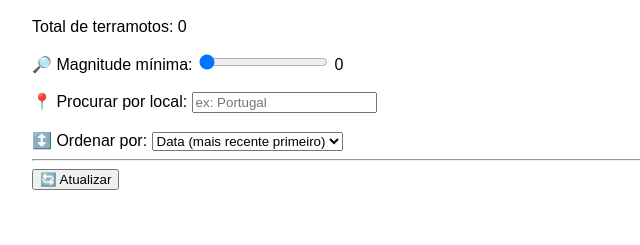
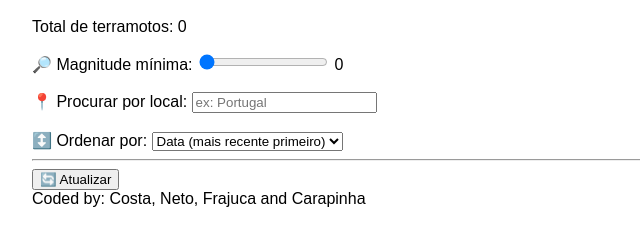
Before and after one commit to joaofrajuca/Monitor_Terramotos, a plain HTML site: page index.html in a window 1280 px wide. Shown: the part 73-318 px from the top of the page, without its empty margins (0-640 px from the left). Drawn offline with Linux system fonts and the light colour scheme.

Commit message:
added footer

```diff
--- a/index.html
+++ b/index.html
@@ -51,4 +51,5 @@
 
   <script src="script.js"></script>
 </body>
+<footer>Coded by: Costa, Neto, Frajuca and Carapinha</footer>
 </html>
```
